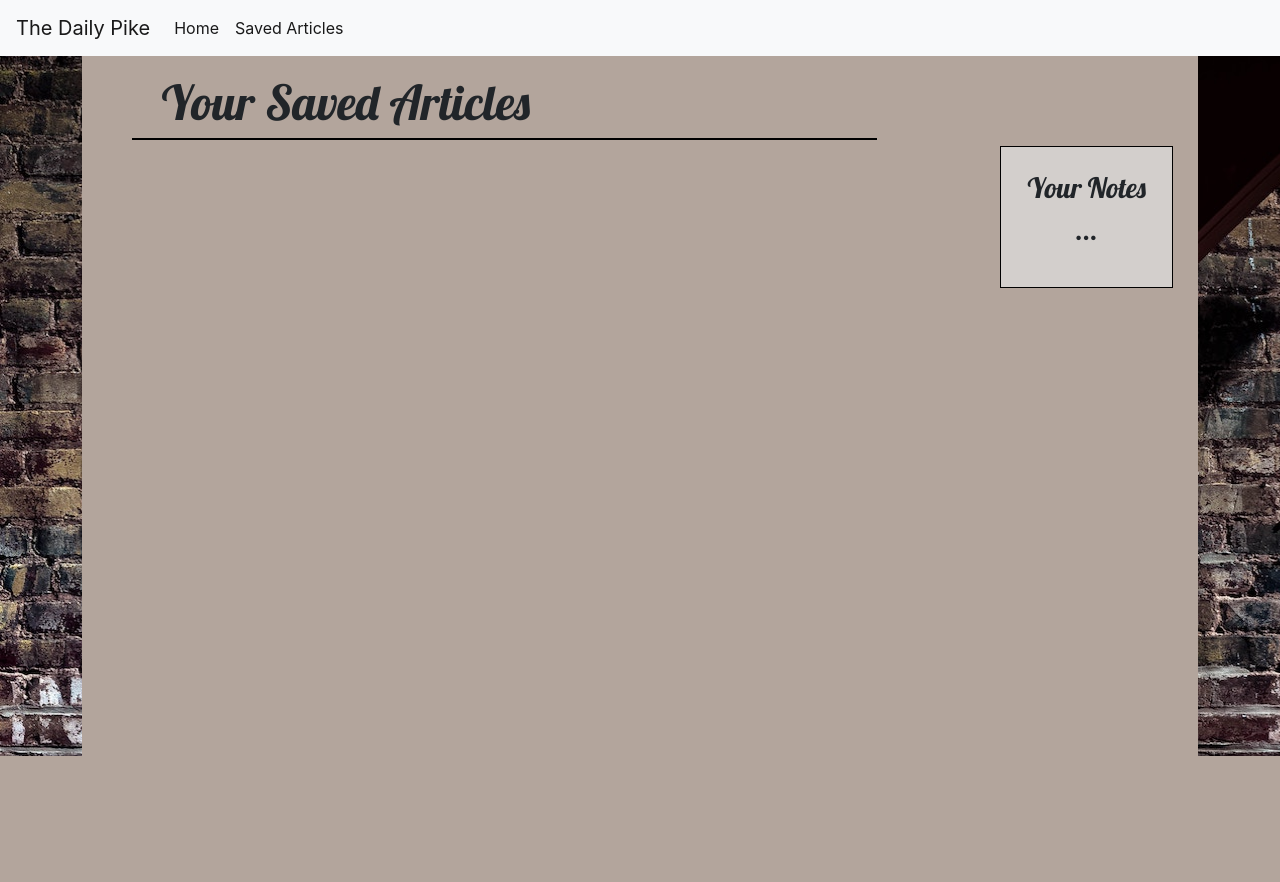
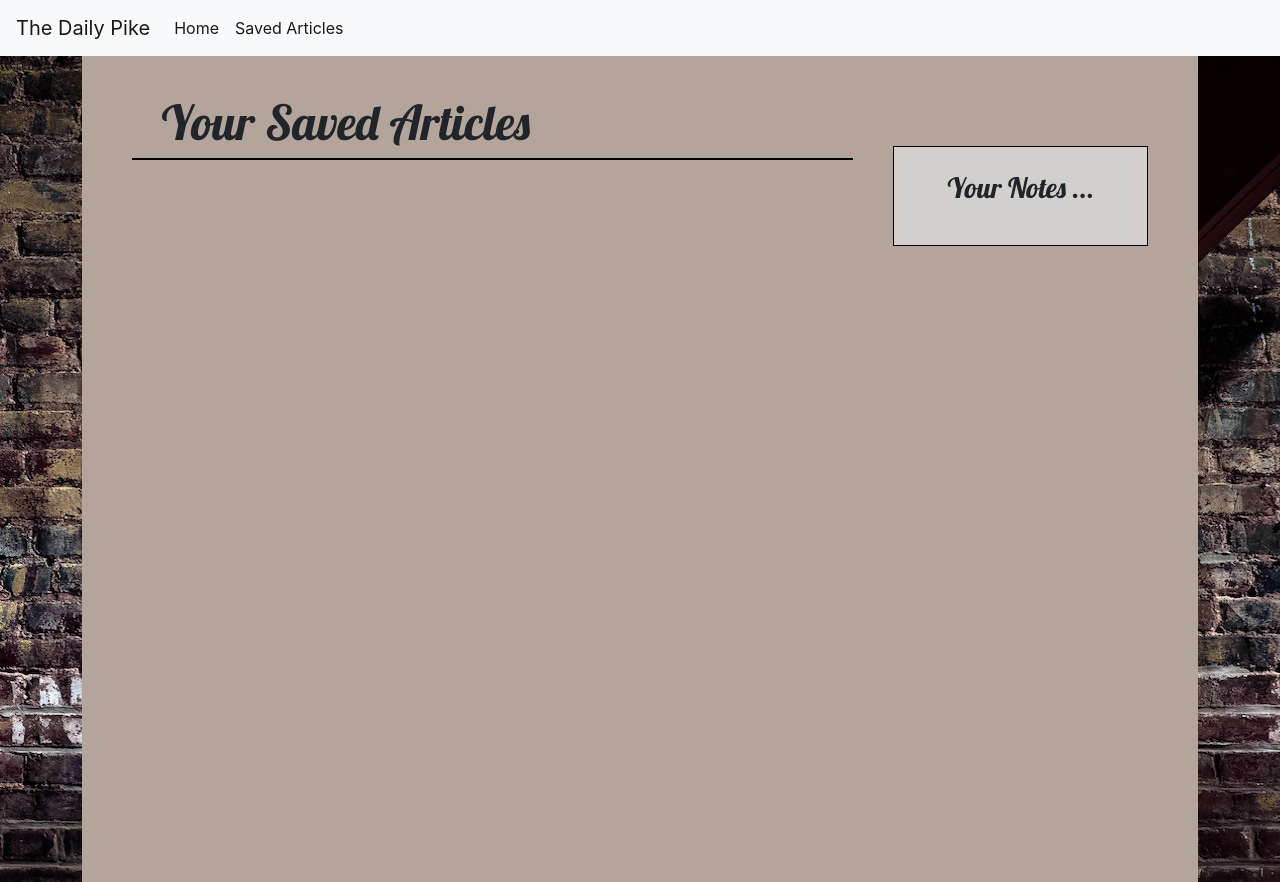
Before and after one commit to bluecam74/Scrape, a website: page public/saved.html in a window 1280 px wide. Shown: the top 882 px of the page. Before the commit the page ends 800 px from the top, so only its background shows below. Drawn offline with nearby package versions, Linux system fonts and the light colour scheme; no server answers.

Commit message:
html css fixes

```diff
--- a/public/saved.html
+++ b/public/saved.html
@@ -23,6 +23,7 @@
         .brickLeft {
             background-image: url("../images/brick-left.jpg");
             width: 100%;
+            height: 1000px;
         }
 
         .brickRight {
@@ -56,14 +57,14 @@
             overflow: auto;
             width: 80%;
             height: 700px;
-            padding: 10px;
+            padding: 30px 10px;
             margin-left: 50px;
         }
 
         .saved-articles-box {
             display: inline-block;
             overflow: auto;
-            width: 90%;
+            width: 100%;
             height: 700px;
             text-align: left;
             padding: 10px;
@@ -144,6 +145,10 @@
             font-family: Arial, Helvetica, sans-serif;
         }
 
+        .notes-box {
+            padding-right: 40px;
+        }
+
         #titleinput {
             width: 80%;
             margin-bottom: 8px;
@@ -180,11 +185,11 @@
 
     <div class="row saved-page">
         <div class="col-md brickRight"></div>
-        <div class="col-md-8 saved-articles justify-contents-center">
+        <div class="col-md-7 saved-articles justify-contents-center">
             <div class="row saved-header justify-contents-center text-center">Your Saved Articles</div>
             <div class="row justify-contents-center saved-articles-box"></div>
         </div>
-        <div class="col-md-2 notes-box">
+        <div class="col-md-3 notes-box">
             <div id = "notes">
                 <p id="yourNotes">Your Notes ...</p>
             </div>
```
Also changed, not shown: README.md.
